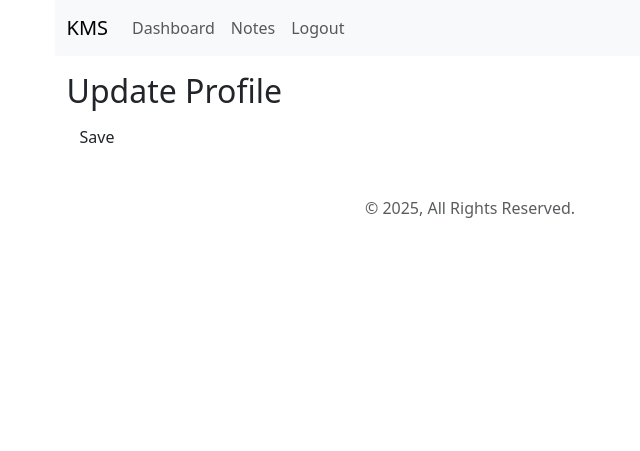
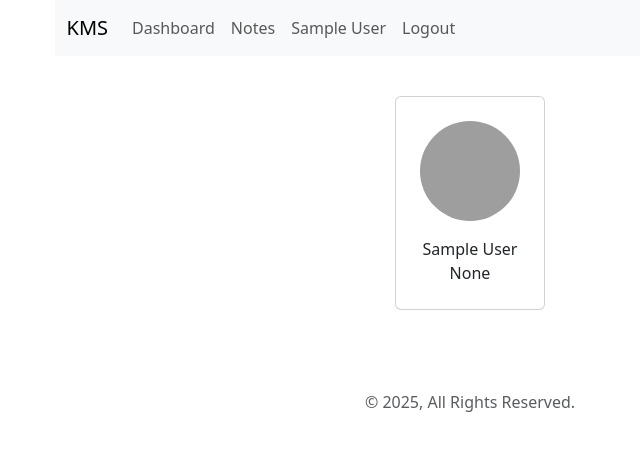
Before and after one commit to vanlalpeka/django_fullstack, a Django app: template templates/app/profile.html in a window 1280 px wide. Shown: the top 451 px of the page, without its empty margins (170-810 px from the left). Run offline with Django 3.2, Linux system fonts and the light colour scheme; the template is opened without the code that fills it, so the values that code supplies are empty; the visitor is signed in with stand-in values (Sample User, id 1); grey boxes are pictures that could not be loaded.

Commit message:
profile page

```diff
--- a/app/urls.py
+++ b/app/urls.py
@@ -1,5 +1,5 @@
 from django.urls import path
-from .views import LandingPageView, NoteDetailView, custom_logout_view, UserProfileDetailView, NoteListView, DashboardView
+from .views import LandingPageView, NoteDetailView, custom_logout_view, CustomUserUpdateView, NoteListView, DashboardView
 from . import ajax_datatable_views
 
 urlpatterns = [
@@ -8,7 +8,7 @@ urlpatterns = [
     path('', LandingPageView.as_view(), name='landing_page'),
     path('notes/', NoteListView.as_view(), name='note_list'),
     path('logout/', custom_logout_view, name='custom_logout'),
-    path('profile/', UserProfileDetailView.as_view(), name='profile'),
+    path('profile/<int:pk>/', CustomUserUpdateView.as_view(), name='profile'),
     path('notes/<int:pk>/', NoteDetailView.as_view(), name='note_detail'),
     path('dashboard/', DashboardView.as_view(), name='dashboard'),
 ]
--- a/templates/app/note_detail.html
+++ b/templates/app/note_detail.html
@@ -6,7 +6,7 @@
 <div class="container">
   <nav aria-label="breadcrumb">
     <ul class="breadcrumb">
-    <li class="breadcrumb-item"><a href="{% url 'note_list' %}">Notes</a></li>
+    <li class="breadcrumb-item "><a href="{% url 'note_list' %}">Notes</a></li>
     <li class="breadcrumb-item active">Detail</li>
     </ul>
   </nav>
--- a/templates/app/profile.html
+++ b/templates/app/profile.html
@@ -1,12 +1,18 @@
 {% extends "base.html" %}
 
 {% block content %}
-<div class="container">
-    <h2>Update Profile</h2>
+<div class="container mt-4 mb-4 p-3 d-flex justify-content-center">
+   <div class="card p-4 d-flex flex-column justify-content-center align-items-center">
+        <img class="rounded-circle" alt="img" src="https://i.imgur.com/wvxPV9S.png" height="100" width="100" />
+        <span class="name mt-3">{{ user.first_name }} {{user.last_name}}</span>
+        <span class="idd">{{user.designation}}</span>
+    </div>
+</div>
+
+    <!-- <h2>Update Profile</h2>
     <form method="post">
         {% csrf_token %}
         {{ user_form.as_p }}
         <button type="submit" class="btn">Save</button>
-    </form>
-</div>
+    </form> -->
 {% endblock %}
--- a/templates/navbar.html
+++ b/templates/navbar.html
@@ -14,6 +14,9 @@
             <a class="nav-link" href="{% url 'note_list' %}">Notes</a></a>
           </li>
           {% if user.is_authenticated %}
+          <li class="nav-item">
+            <a class="nav-link"  href="{% url 'profile' user.pk %}">{{ user.first_name }} {{ user.last_name }}</a>
+        </li>
                 <li class="nav-item">
                     <a class="nav-link"  href="{% url 'custom_logout' %}">Logout</a>
                 </li>
```
Also changed, not shown: app/views.py (+12 -7 lines).
